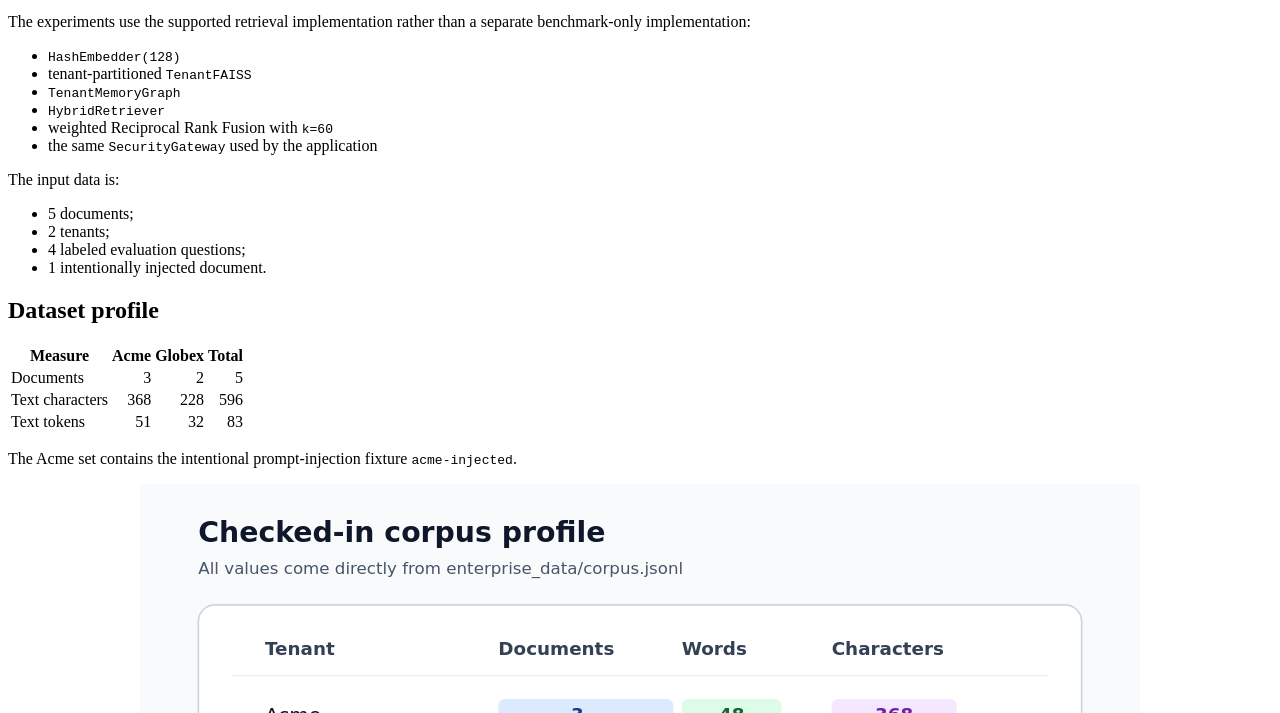
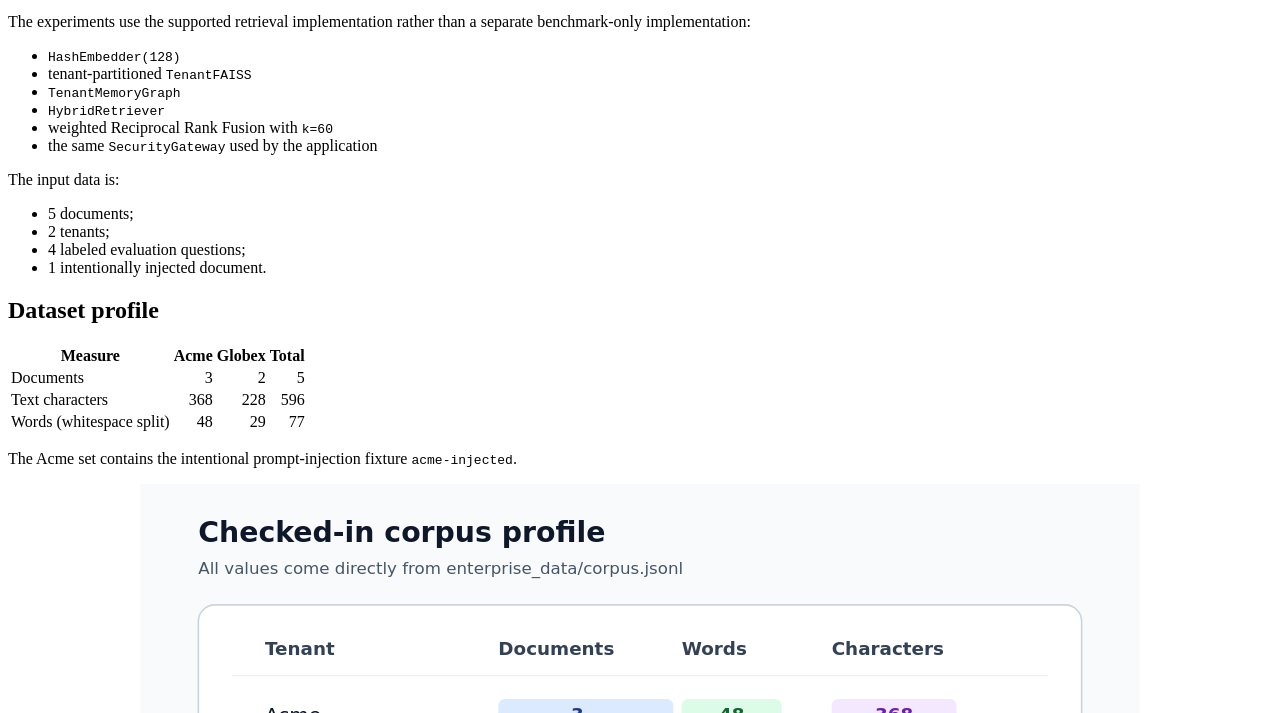
Before and after one commit to SpryzenHell/enterprise_graphrag, an Eleventy site: page docs/EXPERIMENTS.md in a window 1280 px wide. Shown: the part 87-800 px from the top of the page. Built offline with nearby package versions, Linux system fonts and the light colour scheme; Eleventy itself is replaced by a stand-in of ours; files that its build step writes are made by us from their sources; files whose address does not match are found by name.

Commit message:
docs: correct fixture word counts

```diff
--- a/docs/EXPERIMENTS.md
+++ b/docs/EXPERIMENTS.md
@@ -24,7 +24,7 @@ The input data is:
 | --- | ---: | ---: | ---: |
 | Documents | 3 | 2 | 5 |
 | Text characters | 368 | 228 | 596 |
-| Text tokens | 51 | 32 | 83 |
+| Words (whitespace split) | 48 | 29 | 77 |
 
 The Acme set contains the intentional prompt-injection fixture `acme-injected`.
 
```
